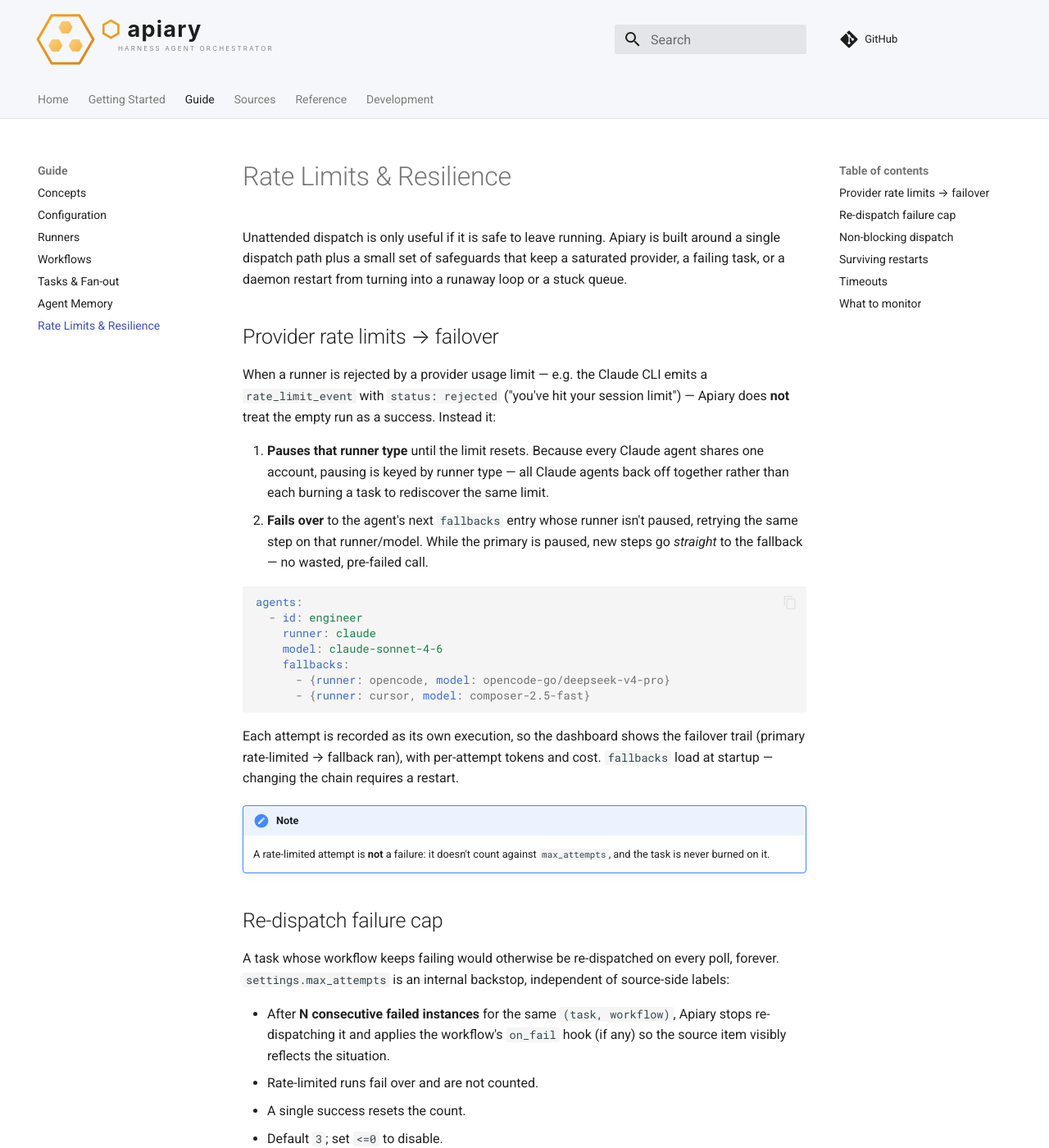
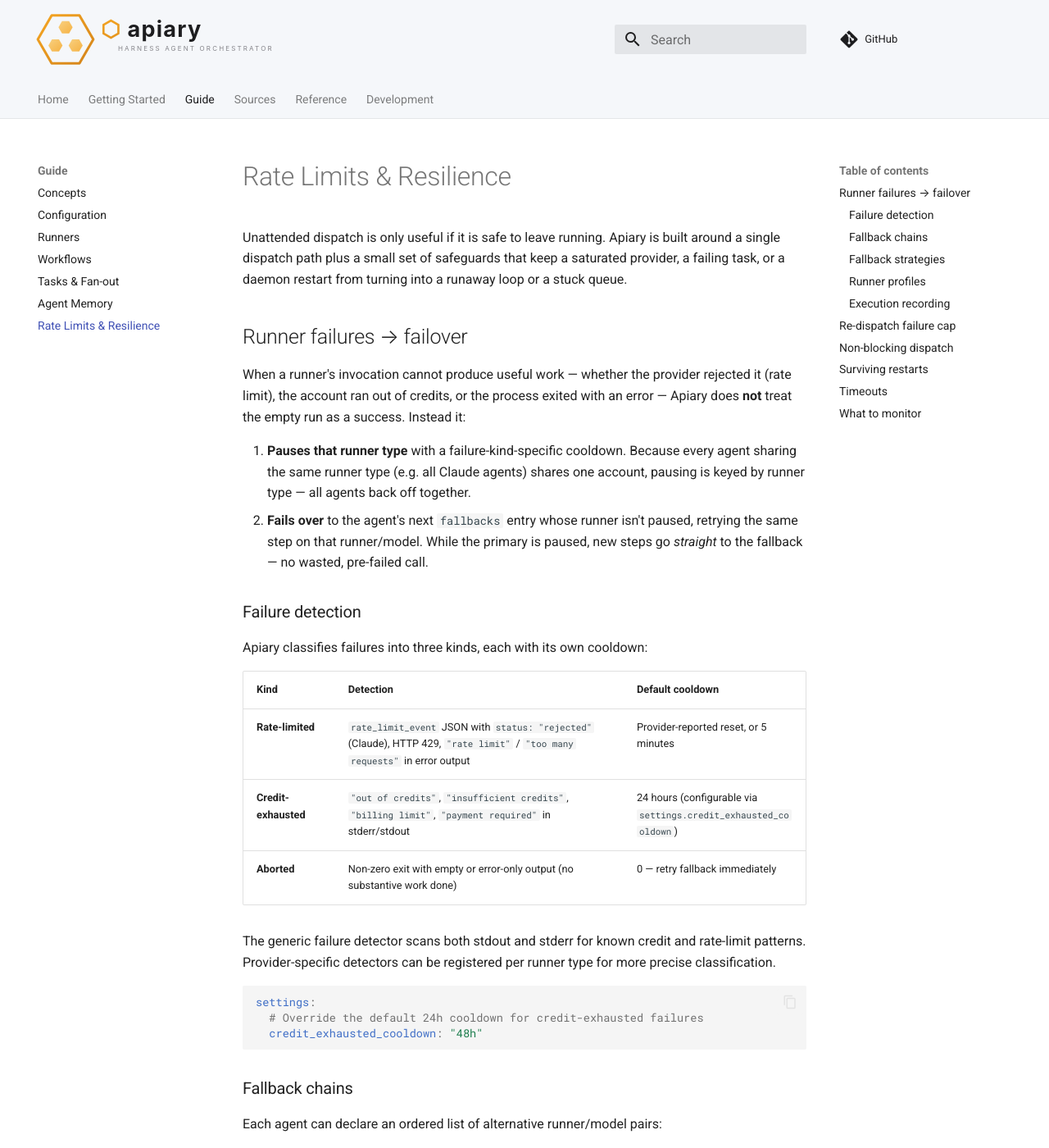
Before and after one commit to orlandoburli/apiary, an MkDocs documentation site: the page built from docs/resilience.md, in a window 1280 px wide and 1400 px high. Shown: the whole window at 82% size. Built offline with MkDocs 1.6.1 and Material for MkDocs 9.7.7, drawn with Linux system fonts in a browser that asks for light colours; comment, search, counter and statistics services are not loaded; some of the changed text lies outside the part shown.

Commit message:
docs: credit-aware fallback, profiles, and new config fields
- Update resilience.md with credit-exhausted detection, fallback strategies, profiles
- Update configuration.md with profiles, default_fallbacks, credit_exhausted_cooldown, fallback_strategy
- Update cli.md with --profile flag

````diff
--- a/docs/resilience.md
+++ b/docs/resilience.md
@@ -5,39 +5,123 @@
 a saturated provider, a failing task, or a daemon restart from turning into a
 runaway loop or a stuck queue.
 
-## Provider rate limits → failover
+## Runner failures → failover
 
-When a runner is rejected by a provider usage limit — e.g. the Claude CLI
-emits a `rate_limit_event` with `status: rejected` ("you've hit your session
-limit") — Apiary does **not** treat the empty run as a success. Instead it:
+When a runner's invocation cannot produce useful work — whether the provider
+rejected it (rate limit), the account ran out of credits, or the process
+exited with an error — Apiary does **not** treat the empty run as a success.
+Instead it:
 
-1. **Pauses that runner type** until the limit resets. Because every Claude
-   agent shares one account, pausing is keyed by runner type — all Claude
-   agents back off together rather than each burning a task to rediscover the
-   same limit.
+1. **Pauses that runner type** with a failure-kind-specific cooldown. Because
+   every agent sharing the same runner type (e.g. all Claude agents) shares one
+   account, pausing is keyed by runner type — all agents back off together.
 2. **Fails over** to the agent's next `fallbacks` entry whose runner isn't
    paused, retrying the same step on that runner/model. While the primary is
    paused, new steps go *straight* to the fallback — no wasted, pre-failed
    call.
 
+### Failure detection
+
+Apiary classifies failures into three kinds, each with its own cooldown:
+
+| Kind | Detection | Default cooldown |
+|---|---|---|
+| **Rate-limited** | `rate_limit_event` JSON with `status: "rejected"` (Claude), HTTP 429, `"rate limit"` / `"too many requests"` in error output | Provider-reported reset, or 5 minutes |
+| **Credit-exhausted** | `"out of credits"`, `"insufficient credits"`, `"billing limit"`, `"payment required"` in stderr/stdout | 24 hours (configurable via `settings.credit_exhausted_cooldown`) |
+| **Aborted** | Non-zero exit with empty or error-only output (no substantive work done) | 0 — retry fallback immediately |
+
+The generic failure detector scans both stdout and stderr for known credit and
+rate-limit patterns. Provider-specific detectors can be registered per runner
+type for more precise classification.
+
+```yaml
+settings:
+  # Override the default 24h cooldown for credit-exhausted failures
+  credit_exhausted_cooldown: "48h"
+```
+
+### Fallback chains
+
+Each agent can declare an ordered list of alternative runner/model pairs:
+
 ```yaml
 agents:
   - id: engineer
-    runner: claude
-    model: claude-sonnet-4-6
+    runner: codex
+    model: gpt-5.5
     fallbacks:
-      - {runner: opencode, model: opencode-go/deepseek-v4-pro}
+      - {runner: opencode-go, model: opencode-go/deepseek-v4-flash}
       - {runner: cursor, model: composer-2.5-fast}
 ```
 
-Each attempt is recorded as its own execution, so the dashboard shows the
-failover trail (primary rate-limited → fallback ran), with per-attempt
-tokens and cost. `fallbacks` load at startup — changing the chain requires a
-restart.
+Agents without explicit `fallbacks` inherit the global chain from
+`settings.default_fallbacks`:
+
+```yaml
+settings:
+  default_fallbacks:
+    - {runner: opencode-go, model: opencode-go/deepseek-v4-pro}
+```
+
+### Fallback strategies
+
+The order in which candidates are tried can be controlled via
+`fallback_strategy`:
+
+| Strategy | Behavior |
+|---|---|
+| `ordered` (default) | Primary first, then fallbacks in config order |
+| `random` | Shuffle candidates before each dispatch |
+| `least_cost` | Sort by historical average cost per run (ascending) |
+| `fastest` | Sort by historical average duration per run (ascending) |
+
+```yaml
+agents:
+  - id: reviewer
+    fallback_strategy: fastest
+```
+
+Strategies can also be overridden per workflow:
+
+```yaml
+workflows:
+  - id: code-review
+    fallback_strategy: fastest
+```
+
+### Runner profiles
+
+Named profiles let you switch the entire fleet's runner assignment at startup
+without editing individual agent configs — useful for emergency failover when
+a provider runs out of credits:
+
+```yaml
+profiles:
+  opencode:
+    engineer:  {runner: opencode-go, model: opencode-go/deepseek-v4-flash}
+    backend:   {runner: opencode-go, model: opencode-go/deepseek-v4-flash}
+    frontend:  {runner: opencode-go, model: opencode-go/deepseek-v4-flash}
+    reviewer:  {runner: opencode-go, model: opencode-go/deepseek-v4-flash}
+    qa:        {runner: opencode-go, model: opencode-go/deepseek-v4-pro}
+```
+
+Activate at startup:
+
+```sh
+apiary run --profile=opencode
+```
+
+See [Configuration - profiles](configuration.md#profiles) for the full reference.
+
+### Execution recording
+
+Each attempt is recorded as its own execution row, so the dashboard shows the
+failover trail (primary credit-exhausted → fallback ran), with per-attempt
+tokens, cost, and failure classification (`failure_kind`, `credit_exhausted`).
 
 !!! note
-    A rate-limited attempt is **not** a failure: it doesn't count against
-    `max_attempts`, and the task is never burned on it.
+    A failed-over attempt is **not** counted as a task failure: it doesn't
+    count against `max_attempts`, and the task is never burned on it.
 
 ## Re-dispatch failure cap
 
````
Also changed, not shown: docs/cli.md (+2 -1 lines), docs/configuration.md (+55 -2 lines).
